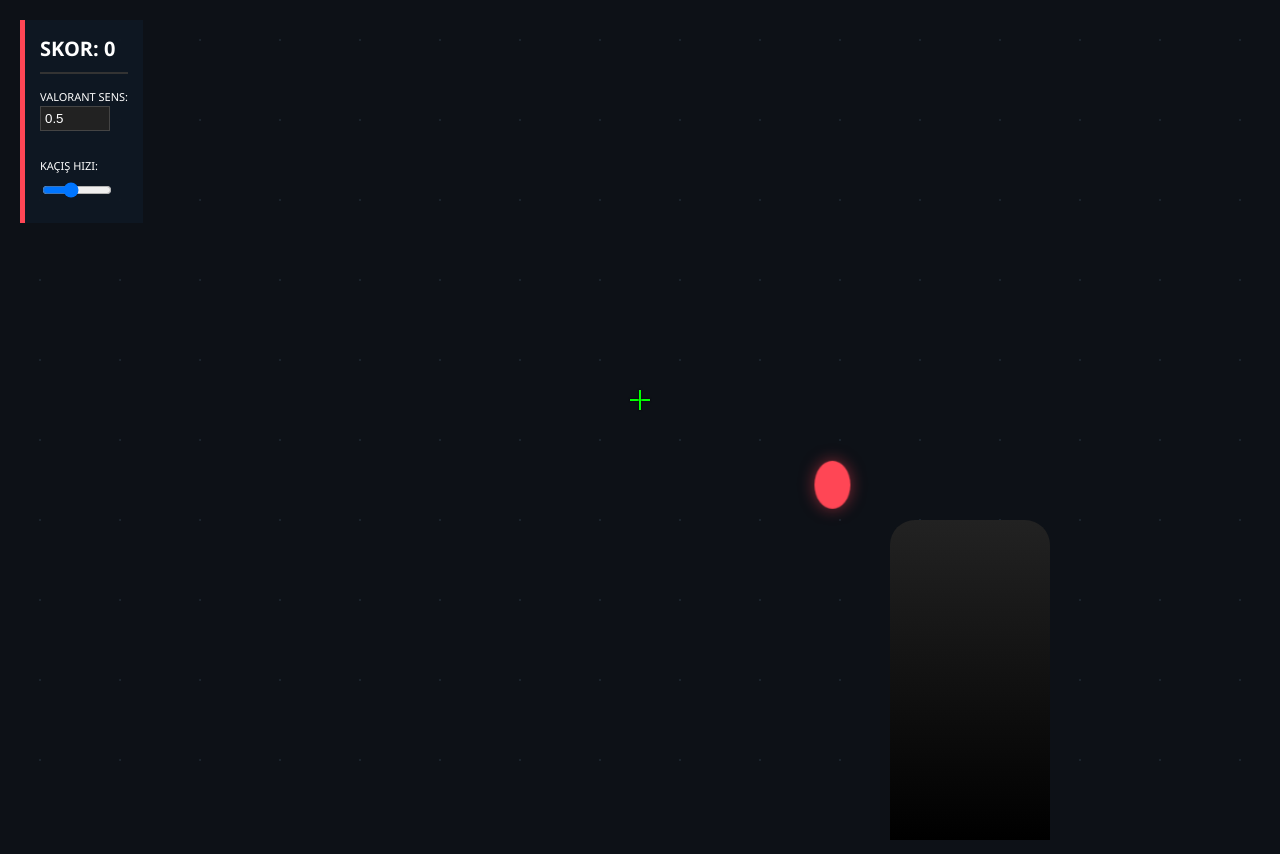
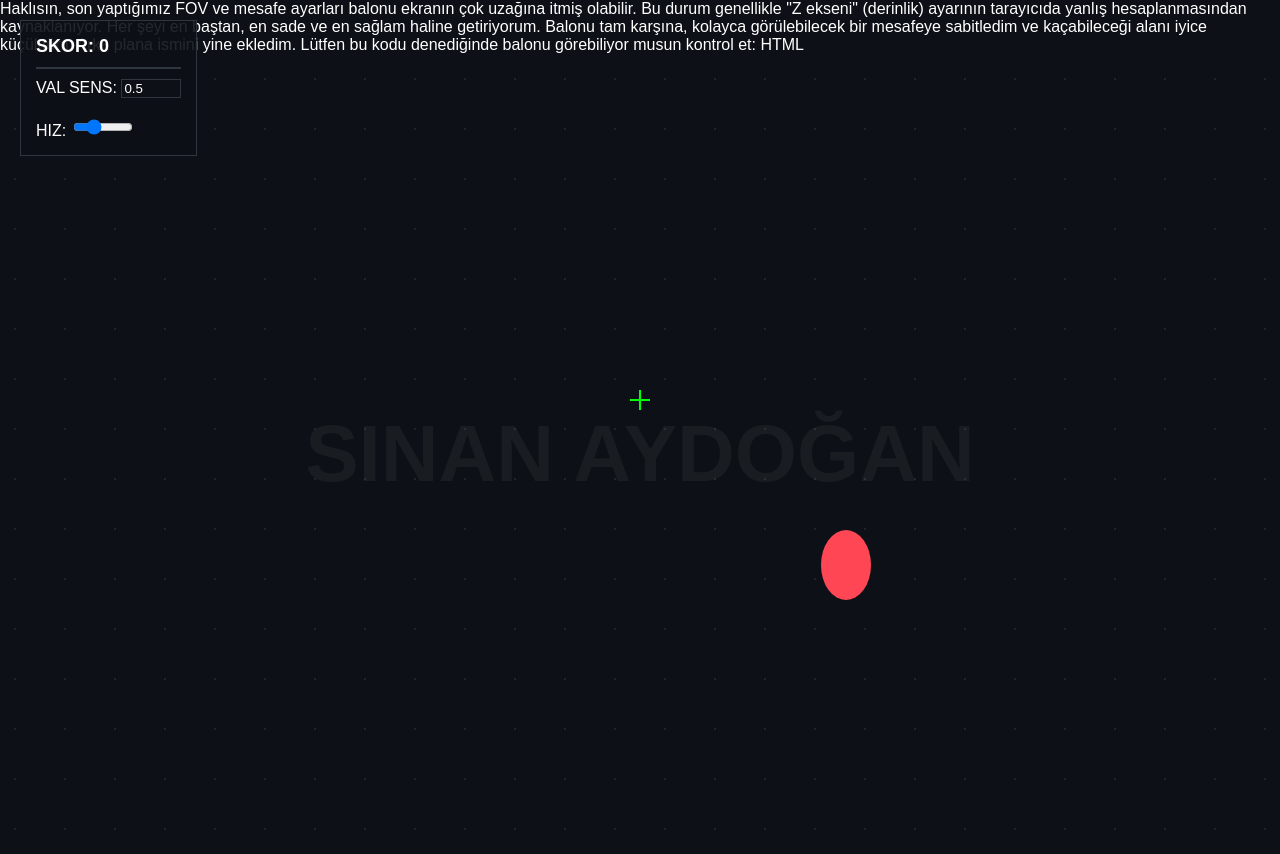
Before and after one commit to Sinanayd1/aim, a plain HTML site: page index.html in a window 1280 px wide. Before the commit the page ends 800 px from the top, so only its background shows below. Drawn offline with Linux system fonts and the light colour scheme.

Commit message:
Refactor aim trainer HTML and game mechanics
Reset the game settings and improve balloon visibility.

```diff
--- a/index.html
+++ b/index.html
@@ -1,33 +1,37 @@
+Haklısın, son yaptığımız FOV ve mesafe ayarları balonu ekranın çok uzağına itmiş olabilir. Bu durum genellikle "Z ekseni" (derinlik) ayarının tarayıcıda yanlış hesaplanmasından kaynaklanıyor.
+
+Her şeyi en baştan, en sade ve en sağlam haline getiriyorum. Balonu tam karşına, kolayca görülebilecek bir mesafeye sabitledim ve kaçabileceği alanı iyice küçülttüm. Arka plana ismini yine ekledim.
+
+Lütfen bu kodu denediğinde balonu görebiliyor musun kontrol et:
+
+HTML
 <!DOCTYPE html>
 <html lang="tr">
 <head>
     <meta charset="UTF-8">
-    <title>Sinan Aydoğan Aim Trainer - Pro</title>
+    <title>Sinan Aydoğan Aim Trainer - Reset</title>
     <style>
-        body { margin: 0; overflow: hidden; background-color: #0d1117; font-family: 'Segoe UI', sans-serif; color: white; }
+        body { margin: 0; overflow: hidden; background-color: #0d1117; font-family: sans-serif; color: white; }
 
-        #viewport {
+        #game-container {
             width: 100vw; height: 100vh;
-            perspective: 2000px; /* Karakteri iyice geriye çektik */
             display: flex; align-items: center; justify-content: center;
-            overflow: hidden;
+            overflow: hidden; perspective: 1000px;
         }
 
+        /* Oyun Dünyası */
         #world {
             position: absolute;
-            width: 4000px; height: 3000px;
-            background: radial-gradient(circle, #1f2933 1px, transparent 1px);
-            background-size: 100px 100px;
-            transform-style: preserve-3d;
-            /* Dünyayı biraz ileri iterek FOV etkisini artırıyoruz */
-            transform: translateZ(-500px);
-            will-change: transform;
+            width: 2000px; height: 2000px;
+            background: radial-gradient(circle, #21262d 1px, transparent 1px);
+            background-size: 50px 50px;
+            display: flex; align-items: center; justify-content: center;
         }
 
         #watermark {
             position: absolute;
-            font-size: 120px; font-weight: 900;
-            color: rgba(255, 255, 255, 0.03);
+            font-size: 80px; font-weight: 900;
+            color: rgba(255, 255, 255, 0.05);
             pointer-events: none; user-select: none;
             text-transform: uppercase;
         }
@@ -39,51 +43,42 @@
             transform: translate(-50%, -50%);
             z-index: 100; pointer-events: none;
         }
-        .ch-h { position: absolute; top: 9px; width: 20px; height: 2px; background: #0f0; box-shadow: 0 0 2px #000; }
-        .ch-v { position: absolute; left: 9px; height: 20px; width: 2px; background: #0f0; box-shadow: 0 0 2px #000; }
+        .ch-h { position: absolute; top: 9px; width: 20px; height: 2px; background: #0f0; }
+        .ch-v { position: absolute; left: 9px; height: 20px; width: 2px; background: #0f0; }
 
-        /* Silah */
-        #weapon {
-            position: fixed; bottom: -40px; right: 18%;
-            width: 160px; height: 320px;
-            background: linear-gradient(to top, #000, #222);
-            border-radius: 25px 25px 0 0; z-index: 90;
-        }
-
+        /* Balon */
         .balloon {
             position: absolute;
-            width: 45px; height: 60px;
+            width: 50px; height: 70px;
             background: #ff4655;
             border-radius: 50%;
-            box-shadow: 0 0 20px rgba(255, 70, 85, 0.5);
-            transition: transform 0.05s linear;
+            z-index: 10;
         }
 
         #ui {
             position: fixed; top: 20px; left: 20px;
-            background: rgba(15, 25, 35, 0.95);
-            padding: 15px; border-left: 5px solid #ff4655; z-index: 200;
+            background: rgba(13, 17, 23, 0.9);
+            padding: 15px; border: 1px solid #30363d; z-index: 200;
         }
-        input { width: 60px; background: #222; color: #fff; border: 1px solid #444; padding: 4px; }
+        input { width: 60px; background: #0d1117; color: white; border: 1px solid #30363d; }
     </style>
 </head>
 <body>
 
 <div id="ui">
-    <div style="font-size: 20px; font-weight: bold;">SKOR: <span id="score">0</span></div>
-    <hr style="border: 0.5px solid #333; margin: 10px 0;">
-    <label style="font-size: 11px;">VALORANT SENS:</label><br>
+    <div style="font-size: 18px; font-weight: bold;">SKOR: <span id="score">0</span></div>
+    <hr style="border: 0.5px solid #30363d; margin: 10px 0;">
+    <label>VAL SENS:</label>
     <input type="number" id="valSens" value="0.5" step="0.1"><br><br>
-    <label style="font-size: 11px;">KAÇIŞ HIZI:</label><br>
-    <input type="range" id="speed" min="1" max="15" value="6">
+    <label>HIZ:</label>
+    <input type="range" id="speed" min="1" max="15" value="5">
 </div>
 
 <div id="crosshair"><div class="ch-h"></div><div class="ch-v"></div></div>
-<div id="weapon"></div>
 
-<div id="viewport">
+<div id="game-container">
     <div id="world">
-        <div id="watermark">SINAN AYDOĞAN AIM TRAINER</div>
+        <div id="watermark">SINAN AYDOĞAN</div>
         <div id="target" class="balloon"></div>
     </div>
 </div>
@@ -91,32 +86,27 @@
 <script>
     const world = document.getElementById('world');
     const target = document.getElementById('target');
-    const weapon = document.getElementById('weapon');
     const scoreText = document.getElementById('score');
     const valSensInput = document.getElementById('valSens');
     const speedInput = document.getElementById('speed');
 
     let score = 0;
-    // Kamera başlangıç pozisyonu (Dünya merkezi)
-    let viewX = -2000 + (window.innerWidth / 2);
-    let viewY = -1500 + (window.innerHeight / 2);
+    let viewX = 0;
+    let viewY = 0;
 
+    // Kamera Hareket Sistemi
     document.addEventListener('mousemove', (e) => {
         if (document.pointerLockElement === document.body) {
             let sens = parseFloat(valSensInput.value) || 0.5;
 
-            // Daha akıcı bir dönüş çarpanı
             viewX -= e.movementX * sens * 1.5;
             viewY -= e.movementY * sens * 1.5;
 
-            // Kamera Sınırları (Dünyanın dışına çıkmayı engelle)
-            viewX = Math.max(-2800, Math.min(-1200, viewX));
-            viewY = Math.max(-2000, Math.min(-1000, viewY));
+            // Kamera sınırlarını daralttım ki dünyadan kopma
+            viewX = Math.max(-800, Math.min(800, viewX));
+            viewY = Math.max(-600, Math.min(600, viewY));
 
-            world.style.transform = `translateZ(-500px) translate(${viewX}px, ${viewY}px)`;
-
-            // Silah sarsıntısı
-            weapon.style.transform = `translateX(${-e.movementX * 0.15}px) translateY(${-e.movementY * 0.15}px)`;
+            world.style.transform = `translate(${viewX}px, ${viewY}px)`;
         }
     });
 
@@ -124,16 +114,15 @@
         document.body.requestPointerLock();
     });
 
+    // Balonun konumu (Dünya merkezine yakın tutuyoruz)
     function spawn() {
-        // Balonu dar bir alanda (merkezde) tutuyoruz
-        // X: 1700-2300, Y: 1300-1700 arası (Görüş alanının göbeği)
-        const rx = 1700 + Math.random() * 600;
-        const ry = 1300 + Math.random() * 400;
+        const rx = 1000 + (Math.random() - 0.5) * 500;
+        const ry = 1000 + (Math.random() - 0.5) * 400;
         target.style.left = rx + 'px';
         target.style.top = ry + 'px';
-        target.style.display = "block";
     }
 
+    // Vuruş Kontrolü
     document.addEventListener('mousedown', () => {
         if (document.pointerLockElement === document.body) {
             const rect = target.getBoundingClientRect();
@@ -143,37 +132,33 @@
             if (cx >= rect.left && cx <= rect.right && cy >= rect.top && cy <= rect.bottom) {
                 score++;
                 scoreText.innerText = score;
-                target.style.display = "none";
-                setTimeout(spawn, 50);
+                spawn();
             }
         }
     });
 
-    // Balon Kaçış Sistemi - Sınırlar içinde kalmaya zorla
+    // Kaçış Sistemi
     setInterval(() => {
         if (document.pointerLockElement !== document.body) return;
+        const rect = target.getBoundingClientRect();
+        const dist = Math.sqrt(Math.pow((window.innerWidth/2) - (rect.left+25), 2) + Math.pow((window.innerHeight/2) - (rect.top+35), 2));
 
-        const rect = target.getBoundingClientRect();
-        const dist = Math.sqrt(Math.pow((window.innerWidth/2) - (rect.left+22), 2) + Math.pow((window.innerHeight/2) - (rect.top+30), 2));
+        if (dist < 100) {
+            let s = parseInt(speedInput.value);
+            let cx = parseFloat(target.style.left);
+            let cy = parseFloat(target.style.top);
 
-        if (dist < 110) {
-            let s = parseInt(speedInput.value);
-            let currX = parseFloat(target.style.left);
-            let currY = parseFloat(target.style.top);
+            // Merkeze geri itme (Kaybolmayı önler)
+            let mx = (Math.random() - 0.5) * s * 8;
+            let my = (Math.random() - 0.5) * s * 8;
 
-            let moveX = (Math.random() - 0.5) * s * 10;
-            let moveY = (Math.random() - 0.5) * s * 10;
+            if (cx < 800) mx = 5; if (cx > 1200) mx = -5;
+            if (cy < 800) my = 5; if (cy > 1200) my = -5;
 
-            // Sınır Koruması: Balon 1600-2400 X ve 1200-1800 Y dışına çıkmasın
-            if (currX < 1650) moveX = Math.abs(moveX) * 2;
-            if (currX > 2350) moveX = -Math.abs(moveX) * 2;
-            if (currY < 1250) moveY = Math.abs(moveY) * 2;
-            if (currY > 1750) moveY = -Math.abs(moveY) * 2;
-
-            target.style.left = (currX + moveX) + 'px';
-            target.style.top = (currY + moveY) + 'px';
+            target.style.left = (cx + mx) + 'px';
+            target.style.top = (cy + my) + 'px';
         }
-    }, 30);
+    }, 40);
 
     spawn();
 </script>
```
